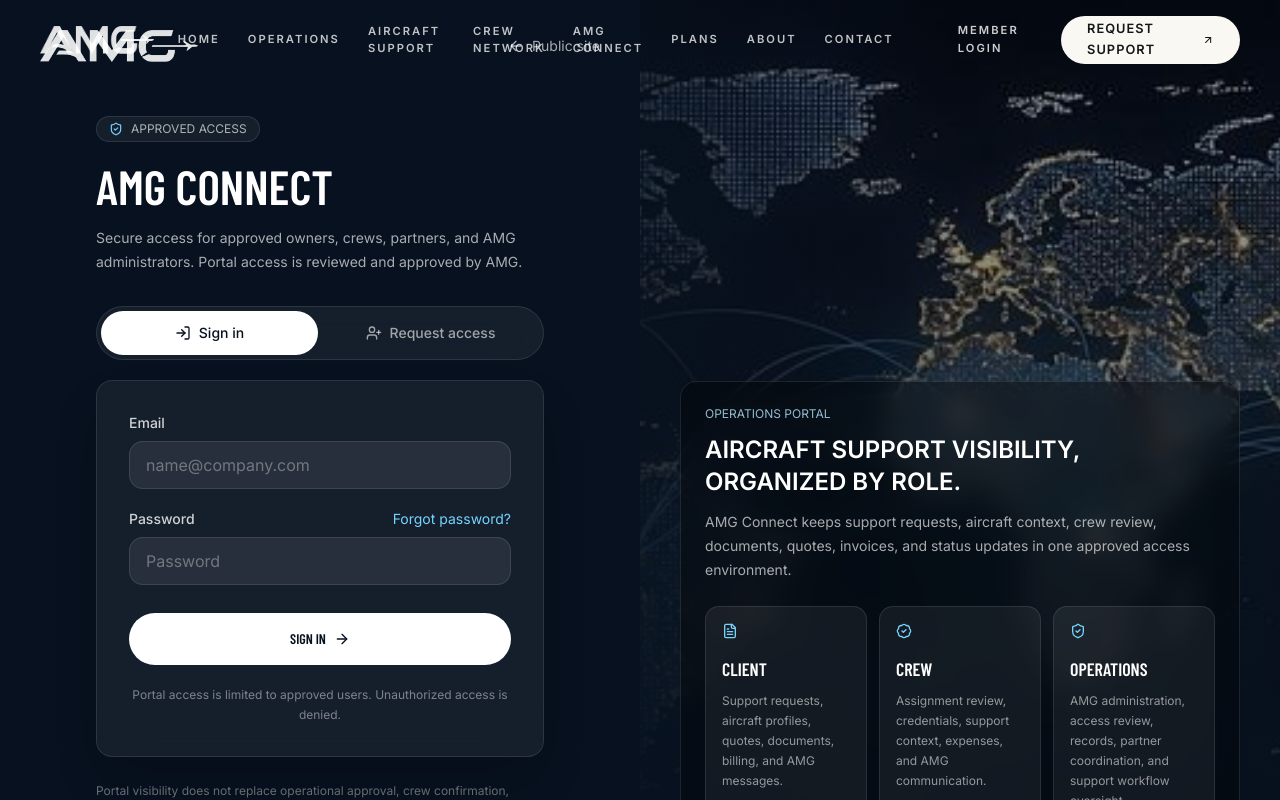
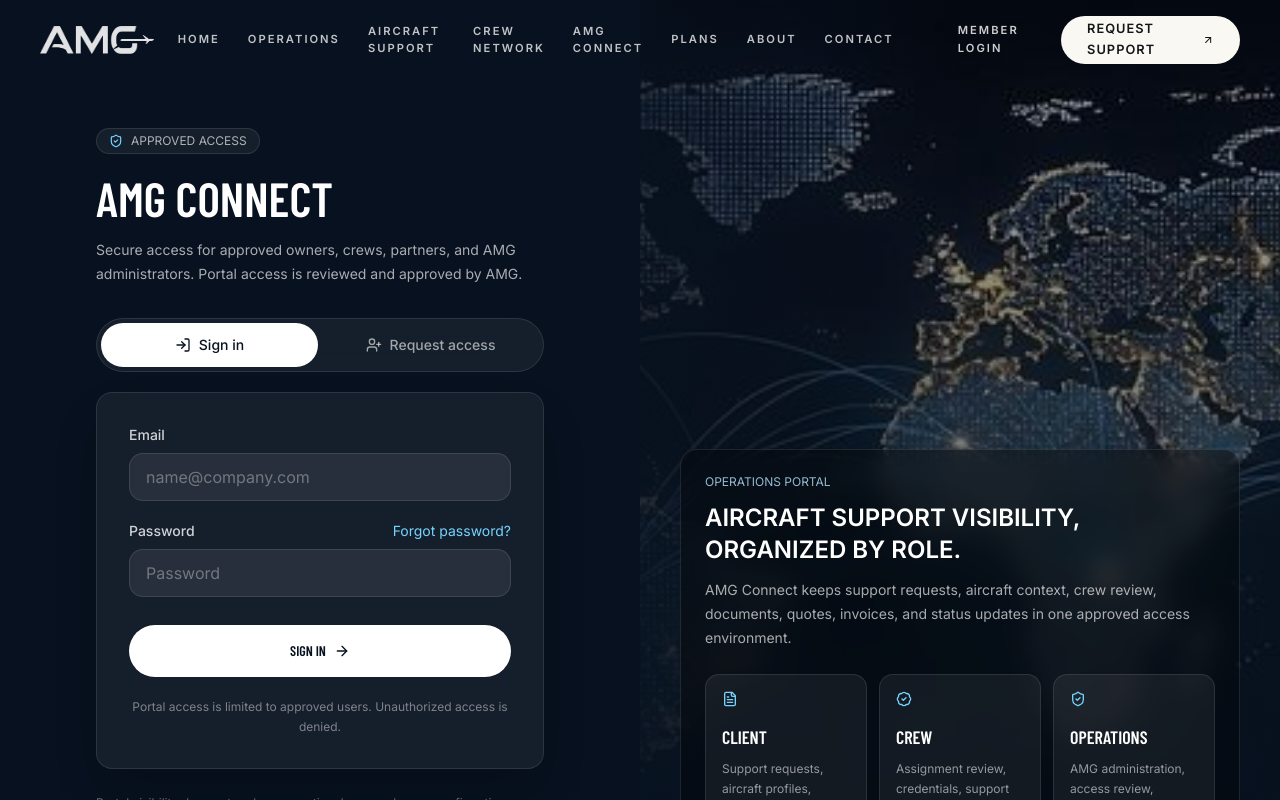
Before and after one commit to amgaviation/amg1, a Next.js app: page /login in a window 1280 px wide. Shown: the top 800 px of the page. Built offline with nearby package versions, Linux system fonts and the light colour scheme; a web font is replaced by a local one.

Commit message:
Finalize AMG Connect portal login redesign

```diff
--- a/components/site/portal-login.tsx
+++ b/components/site/portal-login.tsx
@@ -3,7 +3,6 @@
 import { useState } from "react";
 import Link from "next/link";
 import {
-  ArrowLeft,
   ArrowRight,
   BadgeCheck,
   FileText,
@@ -63,26 +62,7 @@
 
   return (
     <main className="grid min-h-svh bg-[#07111f] text-white lg:grid-cols-2">
-      <section className="flex min-h-svh flex-col px-6 py-6 md:px-10">
-        <div className="flex items-center justify-between">
-          <Link href="/" className="flex items-center gap-3">
-            {/* eslint-disable-next-line @next/next/no-img-element */}
-            <img
-              src="/images/logo-white.png"
-              alt="AMG Aviation Group"
-              className="h-8 w-auto"
-            />
-          </Link>
-
-          <Link
-            href="/"
-            className="inline-flex min-h-11 items-center gap-2 text-sm text-white/65 transition hover:text-white"
-          >
-            <ArrowLeft className="h-4 w-4" />
-            Public site
-          </Link>
-        </div>
-
+      <section className="flex min-h-svh flex-col px-6 py-16 md:px-10 lg:py-20">
         <div className="flex flex-1 items-center justify-center py-12">
           <div className="w-full max-w-md">
             <div className="mb-8">
@@ -135,19 +115,22 @@
 
             {error ? (
               <div className="mb-4 rounded-xl border border-red-400/25 bg-red-500/10 px-4 py-3 text-sm leading-6 text-red-100">
-                {ERROR_MESSAGES[error] ?? "Something went wrong. Please try again."}
+                {ERROR_MESSAGES[error] ??
+                  "Something went wrong. Please try again."}
               </div>
             ) : null}
 
             {success === "requested" ? (
               <div className="mb-4 rounded-xl border border-emerald-300/25 bg-emerald-500/10 px-4 py-3 text-sm leading-6 text-emerald-100">
-                Access request submitted. AMG Operations will review and approve your account.
+                Access request submitted. AMG Operations will review and approve
+                your account.
               </div>
             ) : null}
 
             {success === "password-reset" ? (
               <div className="mb-4 rounded-xl border border-emerald-300/25 bg-emerald-500/10 px-4 py-3 text-sm leading-6 text-emerald-100">
-                Password created. Sign in with your AMG portal email and new login key.
+                Password created. Sign in with your AMG portal email and new
+                login key.
               </div>
             ) : null}
 
@@ -241,7 +224,8 @@
                 </button>
 
                 <p className="mt-5 text-center text-xs leading-relaxed text-white/45">
-                  Portal access is limited to approved users. Unauthorized access is denied.
+                  Portal access is limited to approved users. Unauthorized
+                  access is denied.
                 </p>
               </form>
             ) : (
@@ -311,14 +295,15 @@
                 </button>
 
                 <p className="mt-4 text-center text-xs leading-relaxed text-white/45">
-                  AMG Operations reviews and approves every account before activation.
+                  AMG Operations reviews and approves every account before
+                  activation.
                 </p>
               </form>
             )}
 
             <p className="mt-6 text-xs leading-5 text-white/40">
-              Portal visibility does not replace operational approval, crew confirmation,
-              aircraft status review, or final support acceptance.
+              Portal visibility does not replace operational approval, crew
+              confirmation, aircraft status review, or final support acceptance.
             </p>
           </div>
         </div>
```
